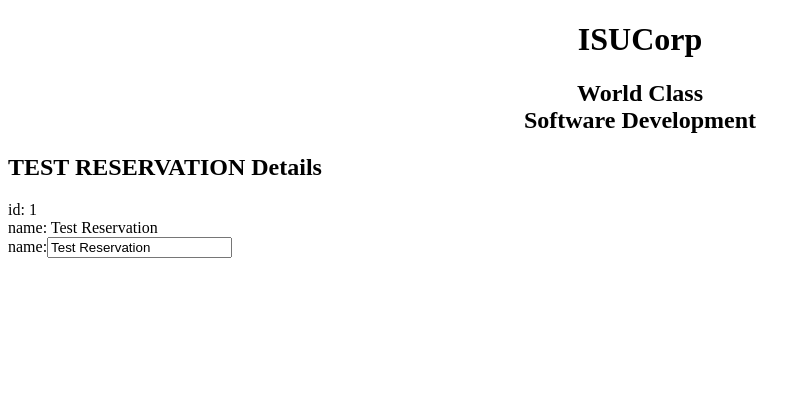
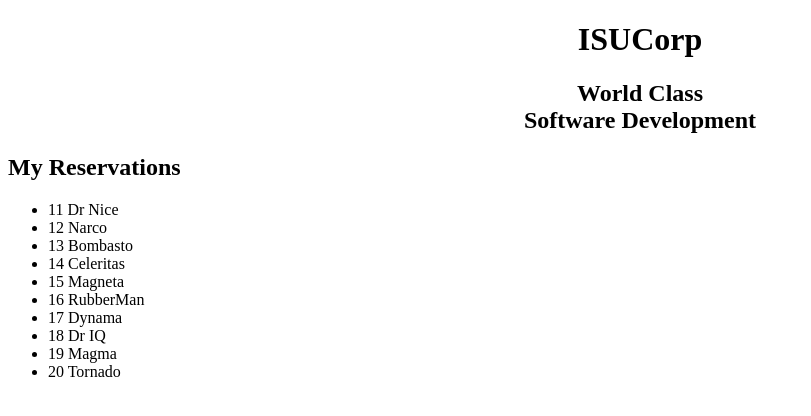
Before and after one commit to lmcarreiro/isu-corp-test, an Angular app in the folder client/: page / in a window 1280 px wide. Shown: the top 416 px of the page, without its empty margins (0-811 px from the left). Built offline with nearby package versions, Linux system fonts and the light colour scheme.

Commit message:
Add reservations list

```diff
--- a/client/src/app/app.component.ts
+++ b/client/src/app/app.component.ts
@@ -13,6 +13,4 @@
   `,
   styles: [],
 })
-export class AppComponent {
-  title = 'ISUCorp Test App';
-}
+export class AppComponent {}
--- /dev/null
+++ b/client/src/app/mock-reservations.ts
@@ -0,0 +1,14 @@
+import { Reservation } from './reservation';
+
+export const RESERVATIONS: Reservation[] = [
+  { id: 11, name: 'Dr Nice' },
+  { id: 12, name: 'Narco' },
+  { id: 13, name: 'Bombasto' },
+  { id: 14, name: 'Celeritas' },
+  { id: 15, name: 'Magneta' },
+  { id: 16, name: 'RubberMan' },
+  { id: 17, name: 'Dynama' },
+  { id: 18, name: 'Dr IQ' },
+  { id: 19, name: 'Magma' },
+  { id: 20, name: 'Tornado' },
+];
--- a/client/src/app/reservation/reservation.component.ts
+++ b/client/src/app/reservation/reservation.component.ts
@@ -1,25 +1,37 @@
 import { Component, OnInit } from '@angular/core';
+import { RESERVATIONS } from '../mock-reservations';
 import { Reservation } from '../reservation';
 
 @Component({
   selector: 'app-reservation',
   template: `
-    <h2>{{ reservation.name | uppercase }} Details</h2>
-    <div><span>id: </span>{{ reservation.id }}</div>
-    <div><span>name: </span>{{ reservation.name }}</div>
+    <h2>My Reservations</h2>
+    <ul class="heroes">
+      <li *ngFor="let reservation of reservationsList" (click)="onSelect(reservation)">
+        <span class="badge">{{ reservation.id }}</span> {{ reservation.name }}
+      </li>
+    </ul>
 
-    <div>
-      <label>name:</label>
-      <input [(ngModel)]="reservation.name" placeholder="name" />
+    <div *ngIf="selectedReservation">
+      <h2>{{ selectedReservation.name | uppercase }} Details</h2>
+      <div><span>id: </span>{{ selectedReservation.id }}</div>
+      <div><span>name: </span>{{ selectedReservation.name }}</div>
+      <div>
+        <label>name:</label>
+        <input [(ngModel)]="selectedReservation.name" placeholder="name" />
+      </div>
     </div>
   `,
   styles: [],
 })
 export class ReservationComponent implements OnInit {
-  reservation: Reservation = {
-    id: 1,
-    name: 'Test Reservation',
-  };
+  selectedReservation?: Reservation;
+
+  onSelect(reservation: Reservation): void {
+    this.selectedReservation = reservation;
+  }
+
+  reservationsList: Reservation[] = RESERVATIONS;
 
   constructor() {}
 
```
